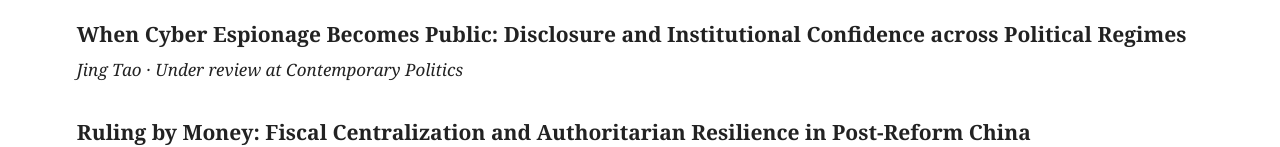
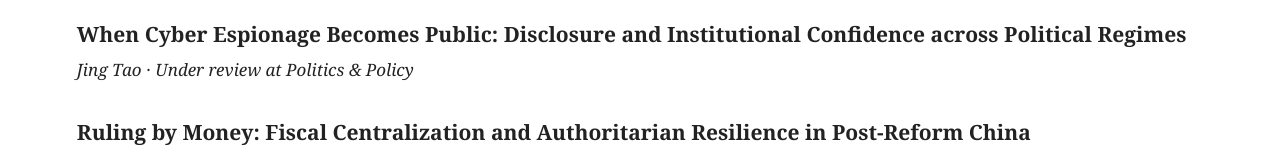
Before and after one commit to JingUSA/JingUSA.github.io, a plain HTML site: page research.html in a window 1280 px wide. Shown: the part 522-669 px from the top of the page. Drawn offline with Linux system fonts and the light colour scheme.

Commit message:
Update research.html

```diff
--- a/research.html
+++ b/research.html
@@ -162,7 +162,7 @@
     </div>
 
     <div class="paper-meta">
-        Jing Tao · Under review at Contemporary Politics
+        Jing Tao · Under review at Politics & Policy
     </div>
 </div>
 
```
